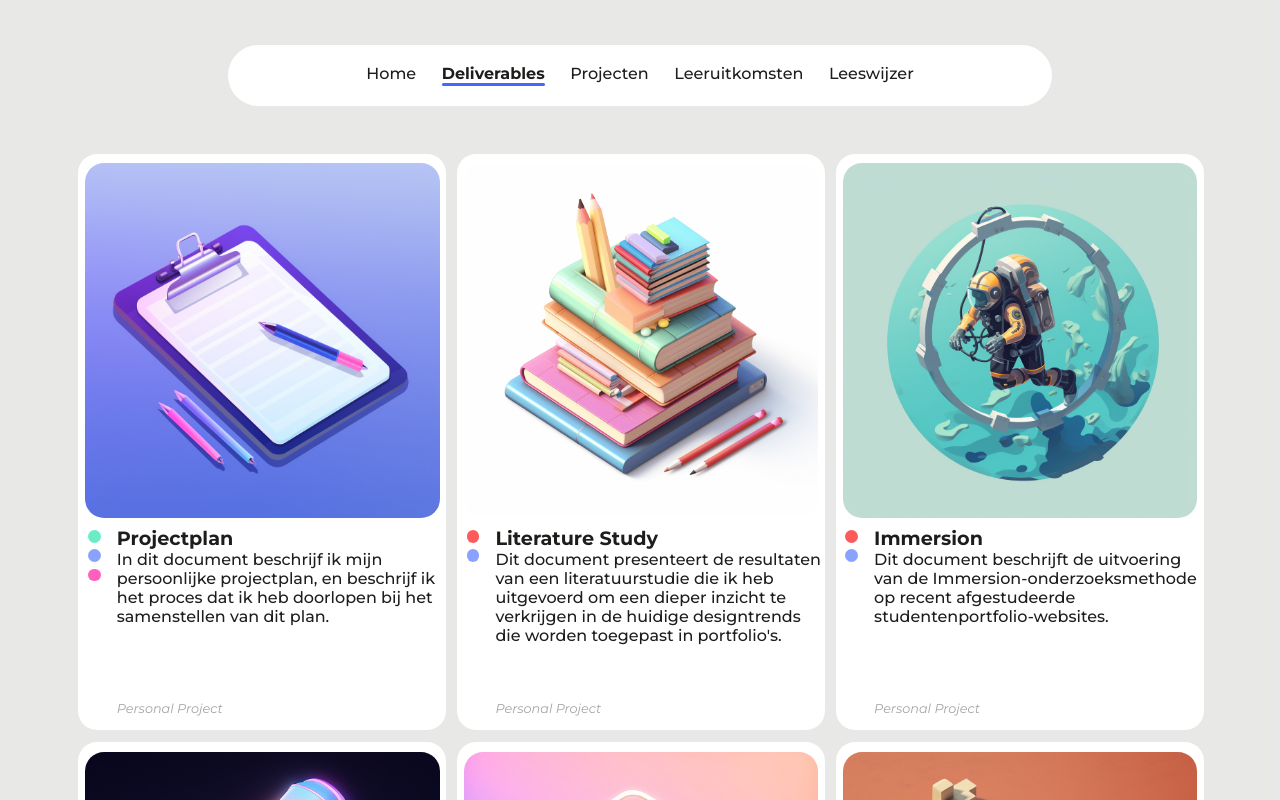
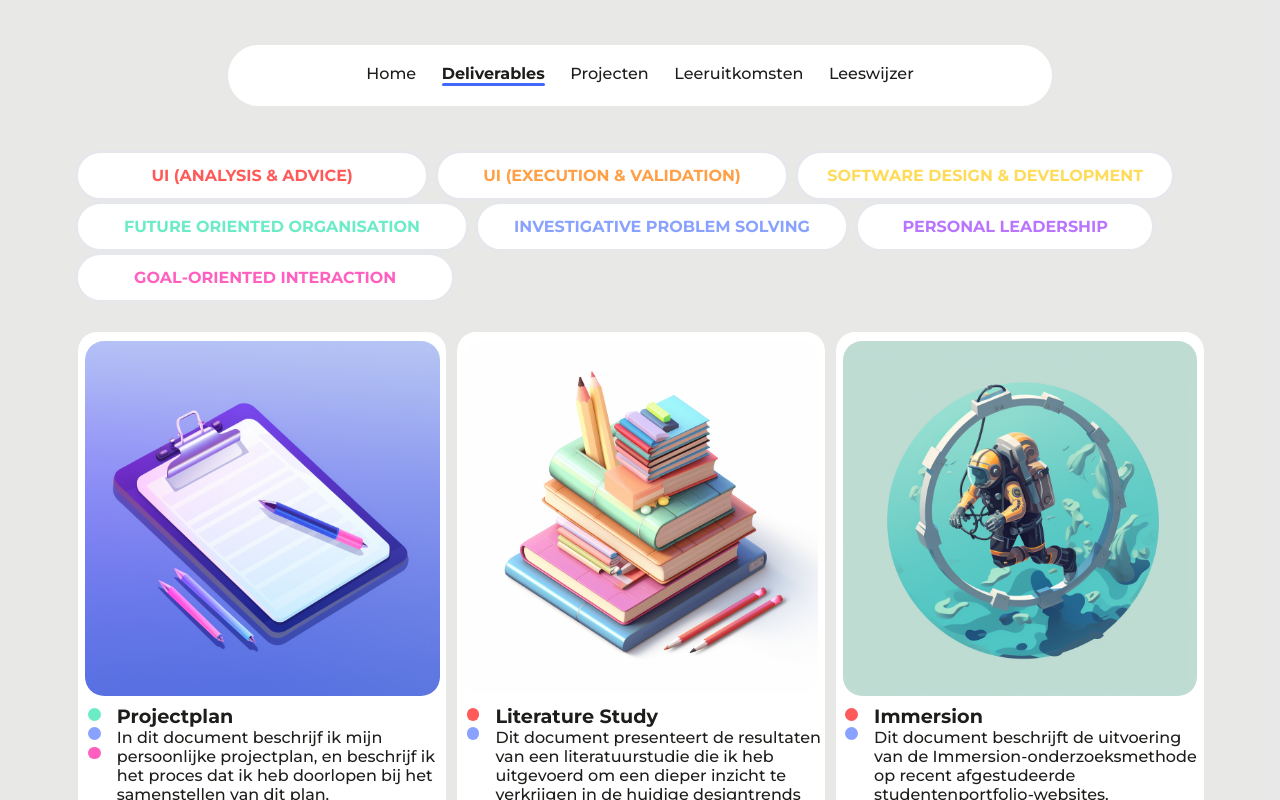
Before and after one commit to metteghijsen/semester6-website, a Nuxt app in the folder frontend/: page /deliverables in a window 1280 px wide. Shown: the top 800 px of the page. Built offline with nearby package versions, Linux system fonts and the light colour scheme.

Commit message:
Feature: Created a contentfilter

```diff
--- /dev/null
+++ b/frontend/components/ui/FilterButton.vue
@@ -0,0 +1,34 @@
+<template>
+  <button class="w-full rounded-full border-solid py-2 border-4 flex justify-center text-center items-center" :class="selected ? 'bg-' + color : 'bg-white100' " @click="toggleSelected()">
+    <UiTypography type="p" size="button-regular" :color="selected ? 'text-white100' : 'text-' + color">
+      {{ label }}
+    </UiTypography>
+  </button>
+</template>
+
+<script lang="ts">
+export default defineComponent({
+  props: {
+    label: {
+      type: String,
+      default: 'Default label',
+      required: true
+    },
+    color: {
+      type: String,
+      default: 'red100',
+      required: true
+    }
+  },
+  data () {
+    return {
+      selected: this.selected
+    }
+  },
+  methods: {
+    toggleSelected () {
+      this.selected = !this.selected
+    }
+  }
+})
+</script>
--- a/frontend/pages/deliverables.vue
+++ b/frontend/pages/deliverables.vue
@@ -4,8 +4,39 @@
       <div class="h-full overflow-x-hidden">
         <LayoutTaskbar />
 
+        <div class="pb-4">
+          <div class="flex flex-row">
+            <div class="w-[450px] pr-1">
+              <UiFilterButton color="red100" label="UI (Analysis & Advice)" @click="filterLearningOutcome('lo1')" />
+            </div>
+            <div class="w-[450px] pr-1">
+              <UiFilterButton color="orange100" label="UI (Execution & Validation)" @click="filterLearningOutcome('lo2')" />
+            </div>
+            <div class="w-[475px]">
+              <UiFilterButton color="yellow100" label="Software Design & Development" @click="filterLearningOutcome('lo3')" />
+            </div>
+          </div>
+          <div class="flex flex-row">
+            <div class="w-[500px] pr-1">
+              <UiFilterButton color="green100" label="Future Oriented Organisation" @click="filterLearningOutcome('lo4')" />
+            </div>
+            <div class="w-[475px] pr-1">
+              <UiFilterButton color="blue100" label="Investigative Problem Solving" @click="filterLearningOutcome('lo5')" />
+            </div>
+            <div class="w-[375px]">
+              <UiFilterButton color="purple100" label="Personal Leadership" @click="filterLearningOutcome('lo6')" />
+            </div>
+          </div>
+          <div class="flex flex-row">
+            <div class="w-[475px]">
+              <UiFilterButton color="pink100" label="Goal-oriented interaction" @click="filterLearningOutcome('lo7')" />
+            </div>
+          </div>
+        </div>
+
         <div class="md:grid md:grid-cols-3 md:gap-1">
           <UiDeliverable
+            v-if="selectedLo.includes('lo4') || selectedLo.includes('lo5') || selectedLo.includes('lo7') || selectedLo.length === 0"
             lo4
             lo5
             lo7
@@ -17,9 +48,12 @@
           />
 
           <UiDeliverable
+            v-if="selectedLo.includes('lo1') || selectedLo.includes('lo5') || selectedLo.length === 0"
+
+            lo="lo1 lo5"
             lo1
             lo5
-            to="/"
+            to="literaturestudy"
             deliverable-name="Literature Study"
             image-name="libraryresearch"
             deliverable-description="Dit document presenteert de resultaten van een literatuurstudie die ik heb uitgevoerd om een dieper inzicht te verkrijgen in de huidige designtrends die worden toegepast in portfolio's. "
@@ -27,9 +61,11 @@
           />
 
           <UiDeliverable
+            v-if="selectedLo.includes('lo1') || selectedLo.includes('lo5') || selectedLo.length === 0"
+            lo="lo1 lo5"
             lo1
             lo5
-            to="/"
+            to="immersion"
             deliverable-name="Immersion"
             image-name="immersion"
             deliverable-description="Dit document beschrijft de uitvoering van de Immersion-onderzoeksmethode op recent afgestudeerde studentenportfolio-websites."
@@ -37,16 +73,18 @@
           />
 
           <UiDeliverable
+            v-if="selectedLo.includes('lo1') || selectedLo.includes('lo5') || selectedLo.length === 0"
+            lo="lo1 lo5"
             lo1
             lo5
-            to="/"
+            to="interview"
             deliverable-name="Interview"
             image-name="interviewjordi"
             deliverable-description="In dit document kun je lezen over hoe ik een interview heb uitgevoerd met een student die semester 6 ICT & Media Design succesvol heeft afgerond. "
             project-type="Personal Project"
           />
 
-          <UiDeliverable
+          <!-- <UiDeliverable
             lo1
             lo2
             to="/"
@@ -74,7 +112,7 @@
             image-name="developmentwebsite"
             deliverable-description="In dit document kun je lezen over het proces dat ik heb doorlopen bij het ontwikkelen van mijn portfolio-website. "
             project-type="Personal Project"
-          />
+          /> -->
 
           <!-- <UiDeliverable
             lo6
@@ -91,3 +129,28 @@
     <SectionsFooter />
   </div>
 </template>
+
+<script>
+export default {
+  data () {
+    return {
+      selectedLo: [] // Hier wordt de geselecteerde learning outcomes opgeslagen als een array
+    }
+  },
+  methods: {
+    filterLearningOutcome (selectedLo) {
+      // Voeg de geselecteerde LO toe aan de array
+      if (!this.selectedLo.includes(selectedLo)) {
+        this.selectedLo.push(selectedLo)
+      } else {
+        // Verwijder de LO als deze al is geselecteerd (toggle)
+        const index = this.selectedLo.indexOf(selectedLo)
+        if (index !== -1) {
+          this.selectedLo.splice(index, 1)
+        }
+      }
+      console.log(this.selectedLo)
+    }
+  }
+}
+</script>
```
